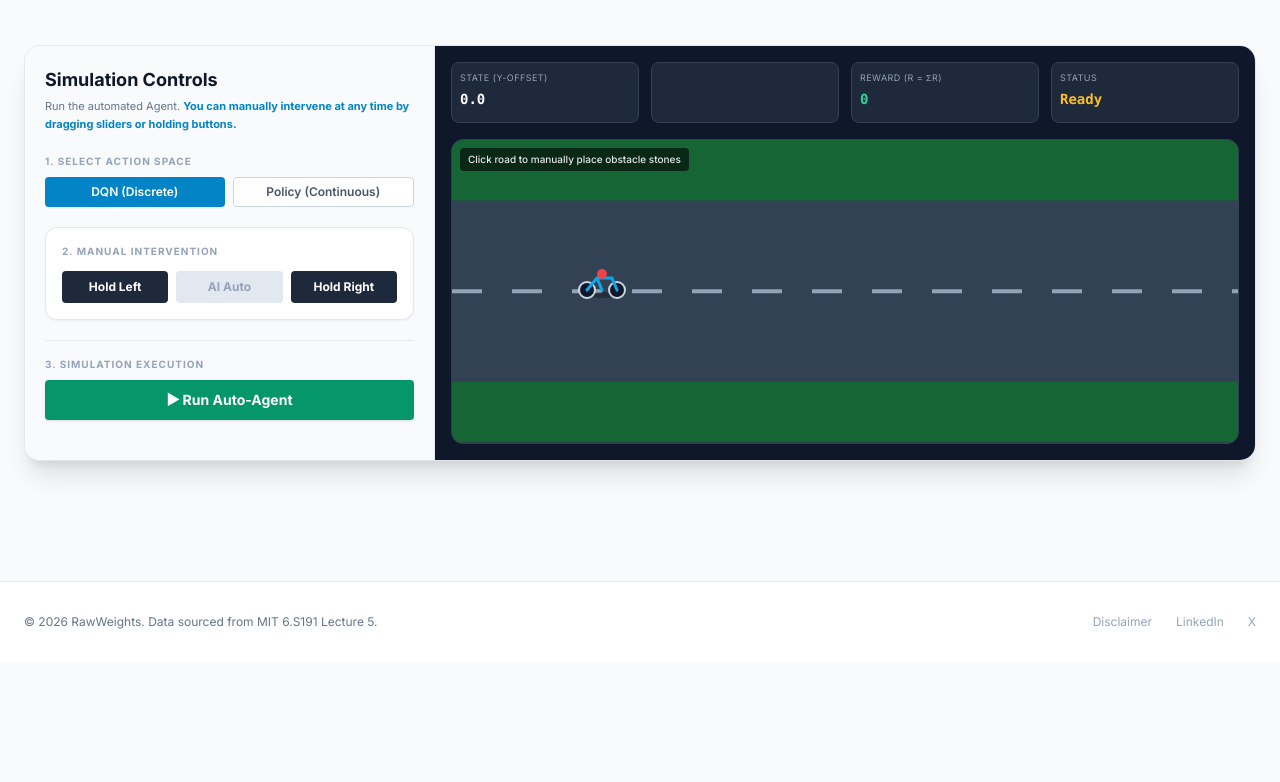
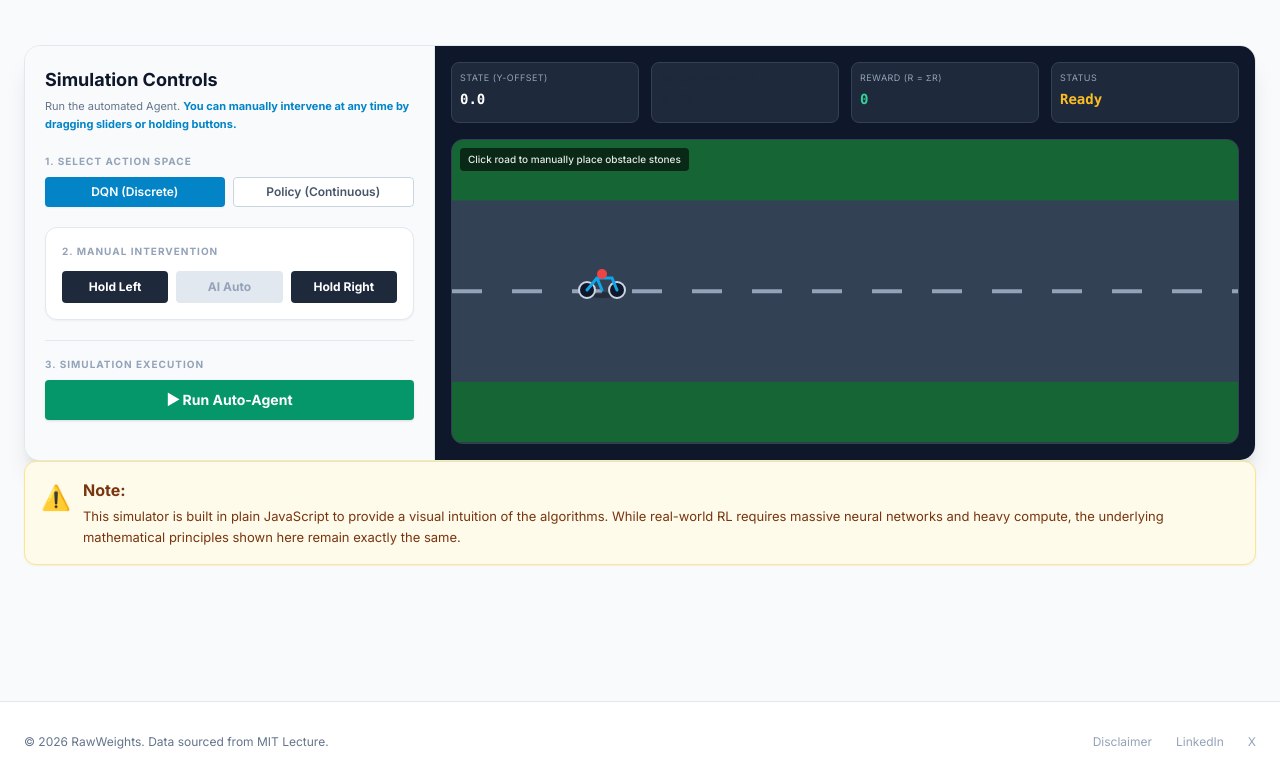
Before and after one commit to Schikkeg/raw-weights, a plain HTML site: page tools/deep_reinforcement.html in a window 1280 px wide. Shown: the part 2580-3362 px from the top of the page. Before the commit the page ends 3242 px from the top, so only its background shows below. Drawn offline with nearby package versions, Linux system fonts and the light colour scheme.

Commit message:
Draft Promotion reinforcement

```diff
--- a/tools/deep_reinforcement.html
+++ b/tools/deep_reinforcement.html
@@ -34,7 +34,6 @@
         .hide-scrollbar { -ms-overflow-style: none; scrollbar-width: none; }
         .math-box { @apply bg-slate-50 border border-slate-200 rounded-lg p-3 font-mono text-sm text-center shadow-inner my-3 text-slate-800; }
 
-        /* Arrow animations for the diagram */
         .animate-dash {
             stroke-dasharray: 8;
             animation: dash 1s linear infinite;
@@ -46,7 +45,6 @@
 </head>
 <body class="bg-slate-50 text-slate-800 font-sans antialiased flex flex-col min-h-screen relative">
 
-    <!-- Top Branding -->
     <nav class="bg-white border-b border-slate-200 relative z-50">
         <div class="max-w-7xl mx-auto px-6 h-14 flex items-center justify-between">
             <div class="font-bold text-xl tracking-tight text-slate-900"><a href="/">RawWeights</a></div>
@@ -62,7 +60,6 @@
         </div>
     </nav>
 
-    <!-- Sub Navigation Flow Diagram (Sticks to top) -->
     <div class="bg-white/95 backdrop-blur-md border-b border-slate-200 sticky top-0 z-40 shadow-sm py-3">
         <div class="max-w-7xl mx-auto px-4">
             <div class="flex flex-col lg:flex-row items-center justify-between gap-2 text-[11px] md:text-xs font-bold text-slate-600 text-center">
@@ -83,13 +80,11 @@
 
     <main class="flex-grow w-full space-y-12 pb-20 pt-8">
 
-        <!-- Header -->
         <div class="max-w-4xl mx-auto px-6 text-center mb-8">
             <h1 class="text-4xl md:text-5xl font-serif font-bold text-slate-900 mb-4 leading-tight">Deep Reinforcement Learning</h1>
             <p class="text-lg text-slate-600 font-light">Understanding how AI agents learn to interact with dynamic environments through trial, error, and probability.</p>
         </div>
 
-        <!-- Sections 1-4 (Brief Overview) -->
         <div class="max-w-5xl mx-auto px-6 space-y-16">
 
             <section id="intro">
@@ -97,13 +92,11 @@
                 <p class="leading-relaxed text-slate-700">Unlike traditional deep learning paradigms where models learn to map static inputs to outputs, Deep Reinforcement Learning (RL) involves an active model interacting dynamically with its environment. The ultimate goal is to learn a policy that maximizes future rewards over many continuous time steps.</p>
             </section>
 
-            <!-- 5 PILLARS DIAGRAM SECTION -->
             <section id="pillars">
                 <h2 class="text-2xl font-serif font-semibold text-slate-900 mb-6 text-center">The Five Pillars of RL (Bicycle Example)</h2>
 
                 <div class="bg-white p-6 rounded-2xl shadow-lg border border-slate-200 relative overflow-hidden flex flex-col md:flex-row items-center justify-between gap-6">
 
-                    <!-- SVG Background Arrows -->
                     <svg class="absolute inset-0 w-full h-full pointer-events-none hidden md:block" preserveAspectRatio="none">
                         <!-- Top Arrow (Action Flow: Left to Right) -->
                         <path d="M 22% 25% Q 50% 5% 78% 25%" fill="none" stroke="#e2e8f0" stroke-width="25" stroke-linecap="round"/>
@@ -116,14 +109,12 @@
                         <polygon points="22%,75% 25%,80% 19%,77%" fill="#ef4444" transform="translate(-5, 2)"/>
                     </svg>
 
-                    <!-- Center Loop Indicator -->
                     <div class="absolute inset-0 hidden md:flex items-center justify-center pointer-events-none z-0">
                         <div class="bg-white/90 backdrop-blur-sm px-4 py-1.5 rounded-full border-2 border-slate-300 shadow-sm text-[10px] font-bold text-slate-600 uppercase tracking-widest flex items-center gap-2">
                             <span class="text-lg text-brand-500">↻</span> Continuous Feedback Loop
                         </div>
                     </div>
 
-                    <!-- Left: AGENT -->
                     <div class="z-10 bg-slate-50 p-5 rounded-xl border-2 border-slate-800 w-full md:w-1/4 text-center shadow-md">
                         <div class="w-16 h-16 bg-slate-800 text-white rounded-full flex items-center justify-center mx-auto mb-3 text-2xl">🚴</div>
                         <h3 class="font-bold text-slate-900 text-lg mb-1">1. Agent</h3>
@@ -133,10 +124,8 @@
                         </div>
                     </div>
 
-                    <!-- Middle: ACTIONS, STATES, REWARDS -->
                     <div class="z-10 w-full md:w-2/4 flex flex-col gap-8 justify-between h-full py-2">
 
-                        <!-- Top: Action -->
                         <div class="bg-blue-50 p-3 rounded-xl border border-blue-200 text-center shadow-sm mx-auto w-10/12 relative">
                             <div class="absolute -top-3 left-1/2 -translate-x-1/2 bg-blue-600 text-white text-[9px] font-bold px-2 py-0.5 rounded-full shadow-sm">Executes Output</div>
                             <h3 class="font-bold text-blue-800 mb-1 mt-1">3. Action (a<sub>t</sub>)</h3>
@@ -146,7 +135,6 @@
                             </div>
                         </div>
 
-                        <!-- Bottom: State & Reward -->
                         <div class="bg-red-50 p-3 rounded-xl border border-red-200 text-center shadow-sm mx-auto w-full relative">
                             <div class="absolute -bottom-3 left-1/2 -translate-x-1/2 bg-red-600 text-white text-[9px] font-bold px-2 py-0.5 rounded-full shadow-sm">Receives Input</div>
 
@@ -167,7 +155,6 @@
                                 </div>
                             </div>
 
-                            <!-- Reward Optimization Types -->
                             <div class="mt-3 pt-2 border-t border-red-200 text-left">
                                 <h4 class="font-bold text-slate-800 mb-1.5 text-[9px] uppercase tracking-wider text-center">Reward Optimization Approaches</h4>
                                 <div class="grid grid-cols-2 gap-2 text-[9px]">
@@ -186,7 +173,6 @@
                         </div>
                     </div>
 
-                    <!-- Right: ENVIRONMENT -->
                     <div class="z-10 bg-slate-50 p-5 rounded-xl border-2 border-emerald-600 w-full md:w-1/4 text-center shadow-md">
                         <div class="w-16 h-16 bg-emerald-600 text-white rounded-full flex items-center justify-center mx-auto mb-3 text-2xl">🛣️</div>
                         <h3 class="font-bold text-slate-900 text-lg mb-1">2. Environment</h3>
@@ -226,7 +212,6 @@
             </section>
         </div>
 
-        <!-- Full Width Training Animation Section -->
         <div id="training-algo" class="bg-slate-900 text-slate-100 py-12 border-y border-slate-800">
             <div class="max-w-6xl mx-auto px-6">
                 <div class="text-center mb-8">
@@ -236,7 +221,6 @@
 
                 <div class="grid grid-cols-1 lg:grid-cols-3 gap-6 items-center">
 
-                    <!-- Narrative Steps -->
                     <div class="space-y-3 lg:col-span-1">
                         <div id="algo-step-1" class="p-3 rounded border-l-4 border-slate-600 bg-slate-800/50 transition opacity-50">
                             <strong class="text-brand-400 block text-sm">1. Initialize Agent</strong>
@@ -255,7 +239,6 @@
                         </div>
                     </div>
 
-                    <!-- Visual / Code Breakdown -->
                     <div class="lg:col-span-2 bg-slate-800 rounded-xl border border-slate-700 overflow-hidden flex flex-col h-[400px]">
                         <!-- SVG Animation -->
                         <div class="relative h-40 bg-emerald-900 border-b border-slate-700 flex-shrink-0">
@@ -288,7 +271,6 @@
             </div>
         </div>
 
-        <!-- Pre-Playground Descriptions -->
         <div class="max-w-6xl mx-auto px-6 pt-6">
             <h2 class="text-3xl font-serif font-bold text-slate-900 mb-4 text-center">Interactive RL Simulator</h2>
             <div class="grid grid-cols-1 md:grid-cols-2 gap-4 mb-6 text-sm">
@@ -303,18 +285,15 @@
             </div>
         </div>
 
-        <!-- Full Width Interactive Playground -->
         <div id="playground" class="max-w-[1300px] mx-auto px-4 md:px-6">
             <div class="bg-white rounded-2xl shadow-xl border border-slate-200 overflow-hidden flex flex-col xl:flex-row max-h-[75vh]">
 
-                <!-- Left Panel: Controls & Input -->
                 <div class="xl:w-1/3 bg-slate-50 p-5 border-b xl:border-b-0 xl:border-r border-slate-200 flex flex-col space-y-5 overflow-y-auto">
                     <div>
                         <h2 class="text-lg font-bold text-slate-900 mb-1">Simulation Controls</h2>
                         <p class="text-[11px] text-slate-500 leading-relaxed">Run the automated Agent. <strong class="text-brand-600">You can manually intervene at any time by dragging sliders or holding buttons.</strong></p>
                     </div>
 
-                    <!-- 1. Architecture -->
                     <div>
                         <h3 class="text-[10px] font-bold text-slate-400 uppercase tracking-widest mb-2">1. Select Action Space</h3>
                         <div class="flex space-x-2">
@@ -323,18 +302,15 @@
                         </div>
                     </div>
 
-                    <!-- 2. Manual Controls -->
                     <div class="bg-white p-4 rounded-xl border border-slate-200 shadow-sm">
                         <h3 class="text-[10px] font-bold text-slate-400 uppercase tracking-widest mb-3">2. Manual Intervention</h3>
 
-                        <!-- DQN Controls -->
                         <div id="ctrl-dqn" class="flex justify-between space-x-2">
                             <button onmousedown="setManualOverride(-2.5)" onmouseup="clearManualOverride()" onmouseleave="clearManualOverride()" class="flex-1 py-2 bg-slate-800 text-white rounded text-xs font-bold hover:bg-slate-700 active:bg-brand-500 transition cursor-pointer">Hold Left</button>
                             <button class="flex-1 py-2 bg-slate-200 text-slate-400 rounded text-xs font-bold cursor-not-allowed">AI Auto</button>
                             <button onmousedown="setManualOverride(2.5)" onmouseup="clearManualOverride()" onmouseleave="clearManualOverride()" class="flex-1 py-2 bg-slate-800 text-white rounded text-xs font-bold hover:bg-slate-700 active:bg-brand-500 transition cursor-pointer">Hold Right</button>
                         </div>
 
-                        <!-- PG Controls -->
                         <div id="ctrl-pg" class="hidden space-y-3">
                             <p class="text-[10px] text-slate-500 leading-tight mb-2">Drag sliders to manually override the AI's distribution probability.</p>
 
@@ -356,7 +332,6 @@
                         </div>
                     </div>
 
-                    <!-- 3. Automated Training -->
                     <div class="mt-auto pt-4 border-t border-slate-200 space-y-2">
                         <h3 class="text-[10px] font-bold text-slate-400 uppercase tracking-widest">3. Simulation Execution</h3>
                         <button onclick="togglePlaygroundAuto()" id="btn-play-auto" class="w-full py-2.5 bg-emerald-600 hover:bg-emerald-500 rounded font-bold text-white shadow transition text-sm">▶ Run Auto-Agent</button>
@@ -364,10 +339,8 @@
                     </div>
                 </div>
 
-                <!-- Right Panel: Environment & Stats -->
                 <div class="xl:w-2/3 bg-slate-900 flex flex-col p-4 relative">
 
-                    <!-- Dashboard -->
                     <div class="grid grid-cols-2 md:grid-cols-4 gap-3 mb-4">
                         <div class="bg-slate-800 p-2 rounded-lg border border-slate-700">
                             <span class="block text-[9px] text-slate-400 uppercase tracking-wider mb-0.5">State (Y-Offset)</span>
@@ -387,7 +360,6 @@
                         </div>
                     </div>
 
-                    <!-- Environment Viewport -->
                     <div class="w-full flex-grow min-h-[220px] bg-[#2d3748] rounded-xl overflow-hidden relative border border-slate-700 shadow-inner cursor-crosshair" id="svg-container" onclick="addObstacle(event)">
 
                         <div class="absolute top-2 left-2 bg-black/60 text-white/90 text-[10px] px-2 py-1 rounded pointer-events-none z-10 font-medium">
@@ -399,7 +371,7 @@
                             <rect id="svg-road" x="0" y="20%" width="100%" height="60%" fill="#334155" />
                             <line id="svg-center" x1="0" y1="50%" x2="200%" y2="50%" stroke="#94a3b8" stroke-width="4" stroke-dasharray="30,30" />
                             <g id="svg-obstacles"></g>
-                            <!-- The Bicycle Group -->
+
                             <g id="play-bike" transform="translate(150, 150)">
                                 <ellipse cx="0" cy="5" rx="15" ry="3" fill="black" opacity="0.3"/>
                                 <circle cx="-15" cy="0" r="8" fill="#0f172a" stroke="#cbd5e1" stroke-width="2"/>
@@ -409,7 +381,6 @@
                             </g>
                         </svg>
 
-                        <!-- Crash Overlay -->
                         <div id="play-crash" class="absolute inset-0 bg-red-900/80 backdrop-blur-sm flex flex-col items-center justify-center hidden z-20">
                             <span class="text-4xl mb-1">💥</span>
                             <span class="text-xl font-bold text-white tracking-widest">TERMINATION</span>
@@ -418,13 +389,22 @@
                     </div>
                 </div>
             </div>
+
+                <div class="bg-amber-50 border border-amber-200 p-4 rounded-xl shadow-sm text-amber-900 mb-4 flex items-start gap-3">
+                    <span class="text-2xl mt-1">⚠️</span>
+                    <div>
+                        <strong class="block mb-1">Note:</strong>
+                        <p class="text-[13px] leading-relaxed">This simulator is built in plain JavaScript to provide a visual intuition of the algorithms. While real-world RL requires massive neural networks and heavy compute, the underlying mathematical principles shown here remain exactly the same.</p>
+                    </div>
+                </div>
+
         </div>
 
     </main>
 
     <footer class="bg-white border-t border-slate-200 mt-10">
         <div class="max-w-7xl mx-auto px-6 py-8 flex flex-col md:flex-row justify-between items-center text-xs">
-            <p class="text-slate-500 mb-2 md:mb-0">&copy; 2026 RawWeights. Data sourced from MIT 6.S191 Lecture 5.</p>
+            <p class="text-slate-500 mb-2 md:mb-0">&copy; 2026 RawWeights. Data sourced from MIT Lecture.</p>
             <div class="flex space-x-6">
                 <a href="/disclaimer.html" class="text-slate-400 hover:text-brand-600 transition">Disclaimer</a>
                 <a href="#" class="text-slate-400 hover:text-brand-600 transition">LinkedIn</a>
```
